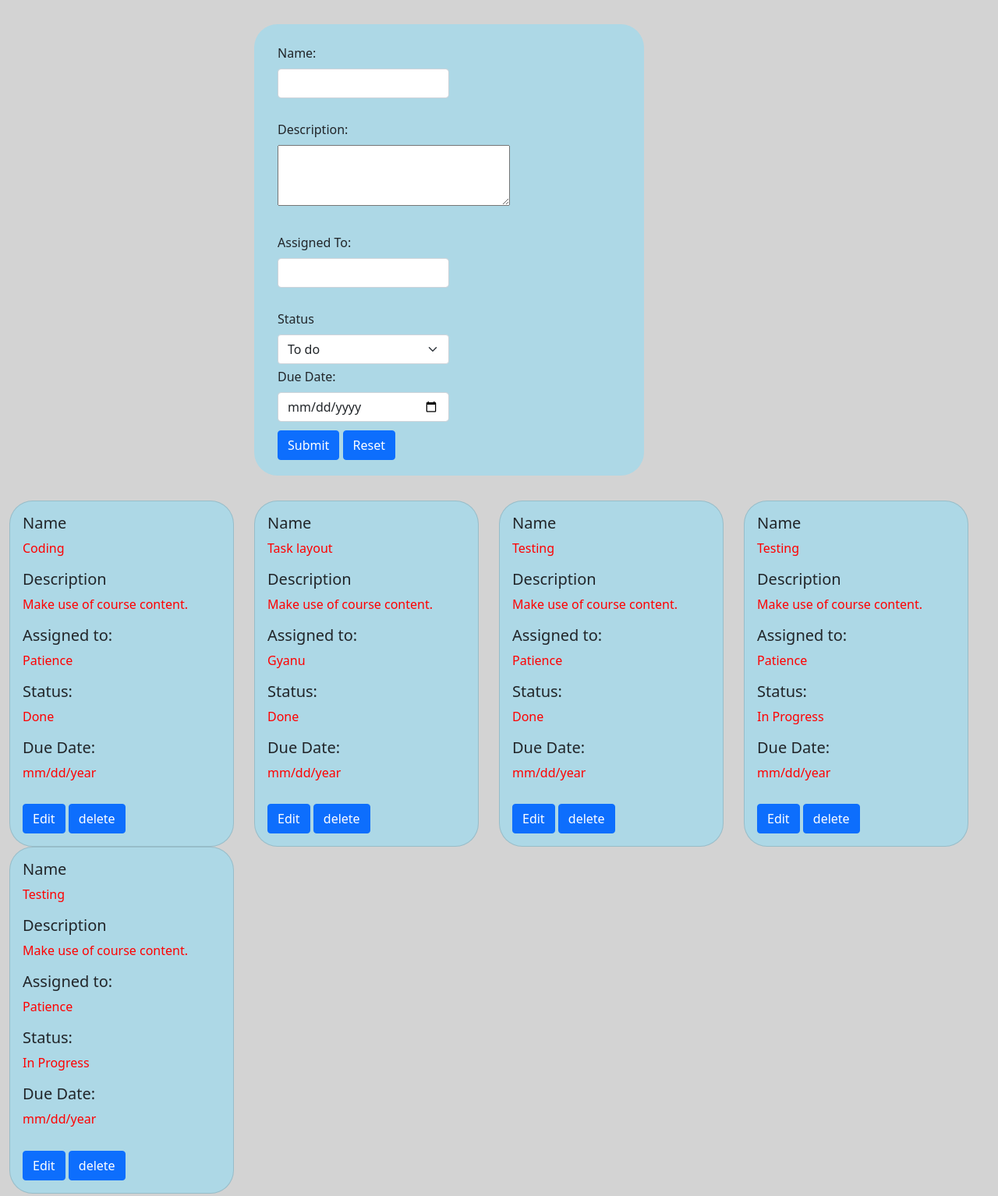
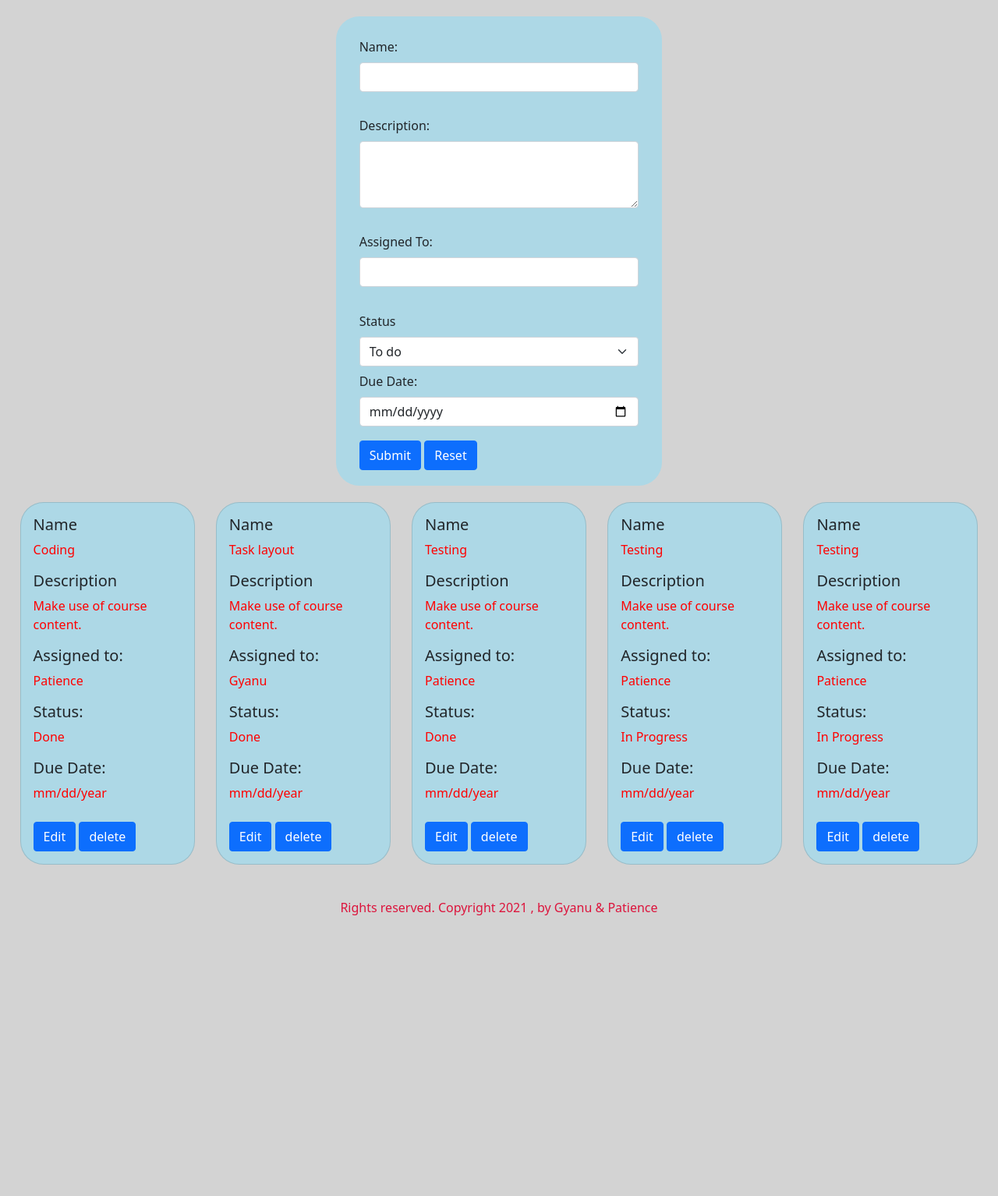
Before and after one commit to gyanu-sherchan-dev/jwdfinalproject, a plain HTML site: page index.html in a window 1280 px wide. Shown: the top 1534 px of the page at 78% size. After the commit the page ends 1176 px from the top, so only its background shows below. Drawn offline with nearby package versions, Linux system fonts and the light colour scheme.

Commit message:
changes on form and cards responsiveness and size

```diff
--- a/css/style.css
+++ b/css/style.css
@@ -9,7 +9,7 @@ border-radius: 30px;
 padding: 20px 30px;
 margin-top: 5%;
 margin-bottom: 5%;
-max-width: 500px;
+/* max-width: 500px; */
 }
 
 p {
@@ -27,8 +27,11 @@ p {
 .card {
     background-color: lightblue;
     border-radius: 30px;
+    margin-bottom: 5px;
 }
 
 footer {
     margin-top: 3%;
+    color: crimson;
+    text-align: center;
 }
--- a/index.html
+++ b/index.html
@@ -16,25 +16,25 @@
    <div class="container-fluid">
 <!---->
     <!--Form information starts here-->
-    <section class="d-flex flex-column mx-auto col-6">
+    <section class="d-flex flex-column mx-auto col-lg-4 col-md-8 col-sm-12">
       <form name="Add Task" id="form">
 
-        <div class="col-6">
+        <div class="col">
           <label for="name" class="form-label">Name:</label>
           <input type="text" class="form-control" id="name" required>
         </div><br>
 
-        <div class="col-6">
+        <div class="col">
           <label for="description" class="form-label">Description:</label>
-          <textarea id="description" name="description" rows="3" cols="30"></textarea>
+          <textarea class="form-control" id="description" name="description" rows="3" cols="30"></textarea>
         </div><br>
 
-        <div class="col-6">
+        <div class="col">
           <label for="assign" class="form-label">Assigned To:</label>
           <input type="text" class="form-control" id="assign" required>
         </div><br>
 
-        <div class="col-6">
+        <div class="col">
           <label for="inputState" class="form-label">Status</label>
           <select id="inputState" class="form-select">
             <option value="todo">To do</option>
@@ -44,12 +44,12 @@
           </select>
         </div>
 
-        <div class="col-6">
+        <div class="col">
           <label for="date" class="form-label">Due Date:</label>
           <input type="date" class="form-control" id="date">
         </div>
 
-        <div class="col-6">
+        <div class="col">
           <button type="submit" class="btn btn-primary">Submit</button>
           <button type="submit" class="btn btn-primary">Reset</button>
         </div>
@@ -63,8 +63,8 @@
     <section class="d-flex flex-wrap justify-content-center">
 
     <!--First card starts here-->
-        <div class="col">
-          <div class="card" style="width: 18rem;">
+        <div class="col" >
+          <div class="mx-auto card" style="width: 14rem;">
             <div class="card-body">
               <h5 class="card-name">Name</h5>
               <p class="card-text">Coding</p>
@@ -81,11 +81,11 @@
             </div>
           </div>
         </div>
-               <!--second card ends here-->
+               <!--first card ends here-->
 
               <!--second card starts here-->
         <div class="col" >
-          <div class="card" style="width: 18rem;">
+          <div class="mx-auto card" style="width: 14rem;">
             <div class="card-body">
               <h5 class="card-name">Name</h5>
               <p class="card-text">Task layout</p>
@@ -105,9 +105,9 @@
                  <!--second card ends here-->
 
 
-                  <!--second card starts here-->
+                  <!--third card starts here-->
         <div class="col" >
-        <div class="card" style="width: 18rem;">
+        <div class="mx-auto card" style="width: 14rem;">
         <div class="card-body">
           <h5 class="card-name">Name</h5>
             <p class="card-text">Testing</p>
@@ -124,12 +124,12 @@
             </div>
           </div>
         </div>
-              <!--second card starts here-->
+              <!--third card ends here-->
 
 
-               <!--third card starts here-->
+               <!--fourth card starts here-->
           <div class="col" >
-            <div class="card" style="width: 18rem;">
+            <div class="mx-auto card" style="width: 14rem;">
               <div class="card-body">
                 <h5 class="card-name">Name</h5>
                 <p class="card-text">Testing</p>
@@ -146,11 +146,11 @@
               </div>
             </div>
           </div>
-              <!--third card starts here-->
+              <!--fourth card ends here-->
 
-              <!--fourth card starts here-->
+              <!--fifth card starts here-->
           <div class="col" >
-            <div class="card" style="width: 18rem;">
+            <div class="mx-auto card" style="width: 14rem;">
               <div class="card-body">
                   <h5 class="card-name">Name</h5>
                   <p class="card-text">Testing</p>
@@ -168,10 +168,10 @@
               </div>
             </div>
 
-                <!--fourth card starts here-->
+                <!--fifth card ends here-->
 
               </section>
-              <footer style="color: crimson; text-align: center;">Rights reserved. Copyright 2021 , by Gyanu & Patience</footer>
+              <footer>Rights reserved. Copyright 2021 , by Gyanu & Patience</footer>
 
     <!-- Optional JavaScript; choose one of the two! -->
 
```
